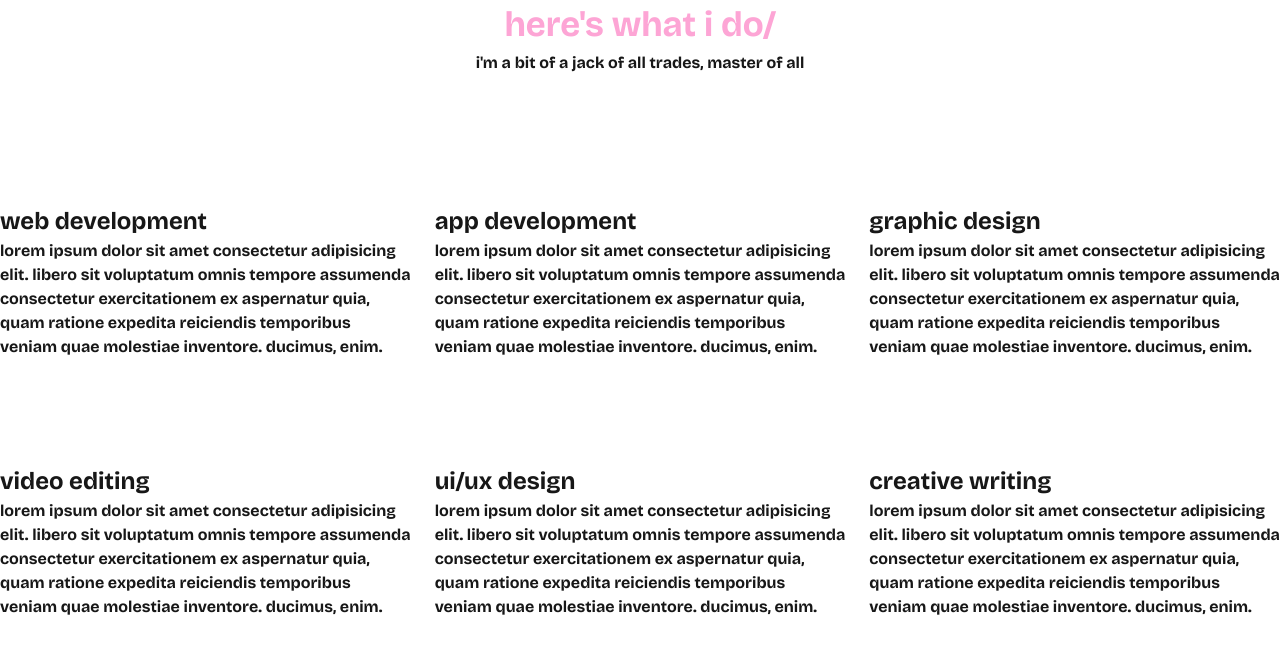
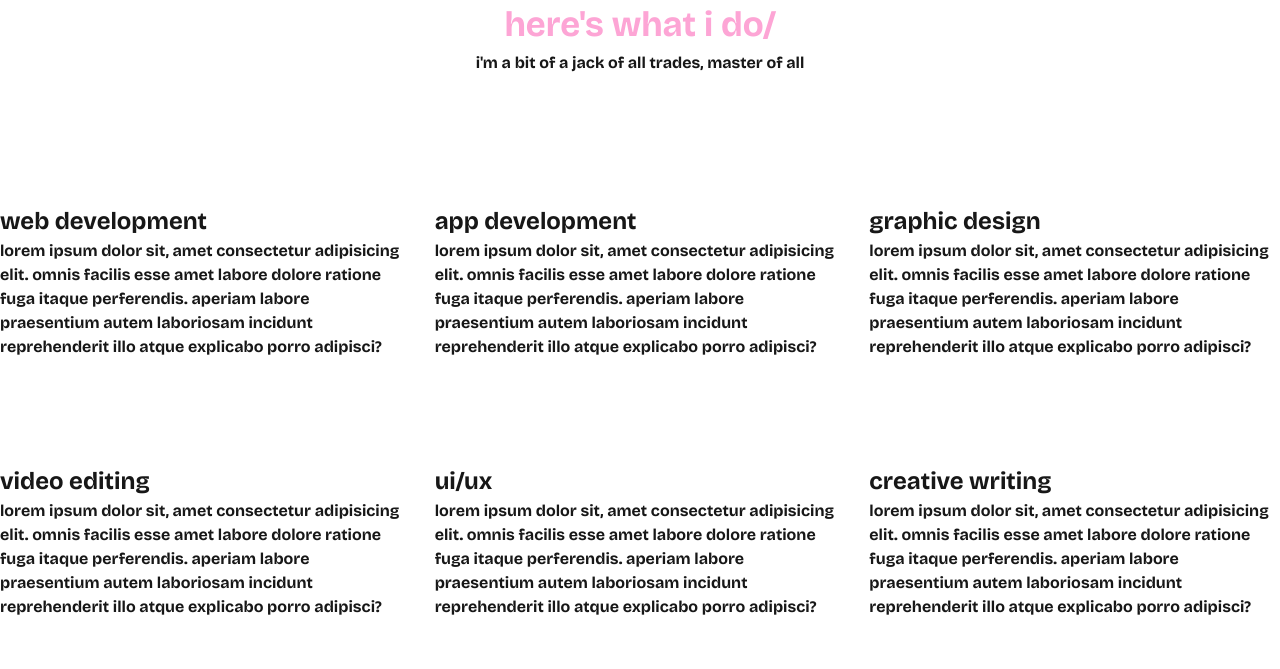
Before and after one commit to zani0/byzoe, a Next.js app in the folder by-zoe/: page / in a window 1280 px wide. Shown: the part 1680-2349 px from the top of the page. Built offline with nearby package versions, Linux system fonts and the light colour scheme.

Commit message:
updated services

```diff
--- a/by-zoe/src/app/page.tsx
+++ b/by-zoe/src/app/page.tsx
@@ -50,6 +50,39 @@ export default function Navigation() {
   const services = [
     {
       name: "Web development",
+      icon: <Laptop2 />,
+      description:
+        "Lorem ipsum dolor sit, amet consectetur adipisicing elit. Omnis facilis esse amet labore dolore ratione fuga itaque perferendis. Aperiam labore praesentium autem laboriosam incidunt reprehenderit illo atque explicabo porro adipisci?",
+    },
+    {
+      name: "App development",
+      icon: <PlayStore />,
+      description:
+        "Lorem ipsum dolor sit, amet consectetur adipisicing elit. Omnis facilis esse amet labore dolore ratione fuga itaque perferendis. Aperiam labore praesentium autem laboriosam incidunt reprehenderit illo atque explicabo porro adipisci?",
+    },
+    {
+      name: "Graphic design",
+      icon: <Brush2 />,
+      description:
+        "Lorem ipsum dolor sit, amet consectetur adipisicing elit. Omnis facilis esse amet labore dolore ratione fuga itaque perferendis. Aperiam labore praesentium autem laboriosam incidunt reprehenderit illo atque explicabo porro adipisci?",
+    },
+    {
+      name: "Video editing",
+      icon: <Play />,
+      description:
+        "Lorem ipsum dolor sit, amet consectetur adipisicing elit. Omnis facilis esse amet labore dolore ratione fuga itaque perferendis. Aperiam labore praesentium autem laboriosam incidunt reprehenderit illo atque explicabo porro adipisci?",
+    },
+    {
+      name: "UI/UX",
+      icon: <ColourPalette3 />,
+      description:
+        "Lorem ipsum dolor sit, amet consectetur adipisicing elit. Omnis facilis esse amet labore dolore ratione fuga itaque perferendis. Aperiam labore praesentium autem laboriosam incidunt reprehenderit illo atque explicabo porro adipisci?",
+    },
+    {
+      name: "Creative writing",
+      icon: <Pencil1 />,
+      description:
+        "Lorem ipsum dolor sit, amet consectetur adipisicing elit. Omnis facilis esse amet labore dolore ratione fuga itaque perferendis. Aperiam labore praesentium autem laboriosam incidunt reprehenderit illo atque explicabo porro adipisci?",
     },
   ];
   const frameworks = [
@@ -195,7 +228,7 @@ export default function Navigation() {
         </div>
       </section>
 
-      {/* projects */}
+      {/* services */}
       <section
         id="services"
         className="mx-auto my-auto max-w-7xl items-center justify-center flex-row lg:min-h-[700px]"
@@ -207,66 +240,15 @@ export default function Navigation() {
           <p>I'm a bit of a jack of all trades, master of all</p>
         </div>
         <div className="grid lg:grid-cols-3 gap-6">
-          <div>
-            <Laptop2 />
-            <h1 className="text-[24px]">Web development</h1>
-            <p>
-              Lorem ipsum dolor sit amet consectetur adipisicing elit. Libero
-              sit voluptatum omnis tempore assumenda consectetur exercitationem
-              ex aspernatur quia, quam ratione expedita reiciendis temporibus
-              veniam quae molestiae inventore. Ducimus, enim.
-            </p>
-          </div>
-          <div>
-            <PlayStore />
-            <h1 className="text-[24px]">App development</h1>
-            <p>
-              Lorem ipsum dolor sit amet consectetur adipisicing elit. Libero
-              sit voluptatum omnis tempore assumenda consectetur exercitationem
-              ex aspernatur quia, quam ratione expedita reiciendis temporibus
-              veniam quae molestiae inventore. Ducimus, enim.
-            </p>
-          </div>
-          <div>
-            <Brush2 />
-            <h1 className="text-[24px]">Graphic design</h1>
-            <p>
-              Lorem ipsum dolor sit amet consectetur adipisicing elit. Libero
-              sit voluptatum omnis tempore assumenda consectetur exercitationem
-              ex aspernatur quia, quam ratione expedita reiciendis temporibus
-              veniam quae molestiae inventore. Ducimus, enim.
-            </p>
-          </div>
-          <div>
-            <Play />
-            <h1 className="text-[24px]">Video editing</h1>
-            <p>
-              Lorem ipsum dolor sit amet consectetur adipisicing elit. Libero
-              sit voluptatum omnis tempore assumenda consectetur exercitationem
-              ex aspernatur quia, quam ratione expedita reiciendis temporibus
-              veniam quae molestiae inventore. Ducimus, enim.
-            </p>
-          </div>
-          <div>
-            <ColourPalette3 />
-            <h1 className="text-[24px]">UI/UX design</h1>
-            <p>
-              Lorem ipsum dolor sit amet consectetur adipisicing elit. Libero
-              sit voluptatum omnis tempore assumenda consectetur exercitationem
-              ex aspernatur quia, quam ratione expedita reiciendis temporibus
-              veniam quae molestiae inventore. Ducimus, enim.
-            </p>
-          </div>
-          <div>
-            <Pencil1 />
-            <h1 className="text-[24px]">Creative writing</h1>
-            <p>
-              Lorem ipsum dolor sit amet consectetur adipisicing elit. Libero
-              sit voluptatum omnis tempore assumenda consectetur exercitationem
-              ex aspernatur quia, quam ratione expedita reiciendis temporibus
-              veniam quae molestiae inventore. Ducimus, enim.
-            </p>
-          </div>
+          {services.map((item) => (
+            <div key={item.name}>
+              {item.icon}
+              <h1 className="text-[24px]">{item.name}</h1>
+              <p>
+                {item.description}
+              </p>
+            </div>
+          ))}
         </div>
       </section>
 
@@ -328,6 +310,7 @@ export default function Navigation() {
           <hr className="my-28 w-[10%] border-t border-gray-300/30 border-2" />
         </div>
       </section>
+
       {/* contact */}
       <section
         id="contact"
```
